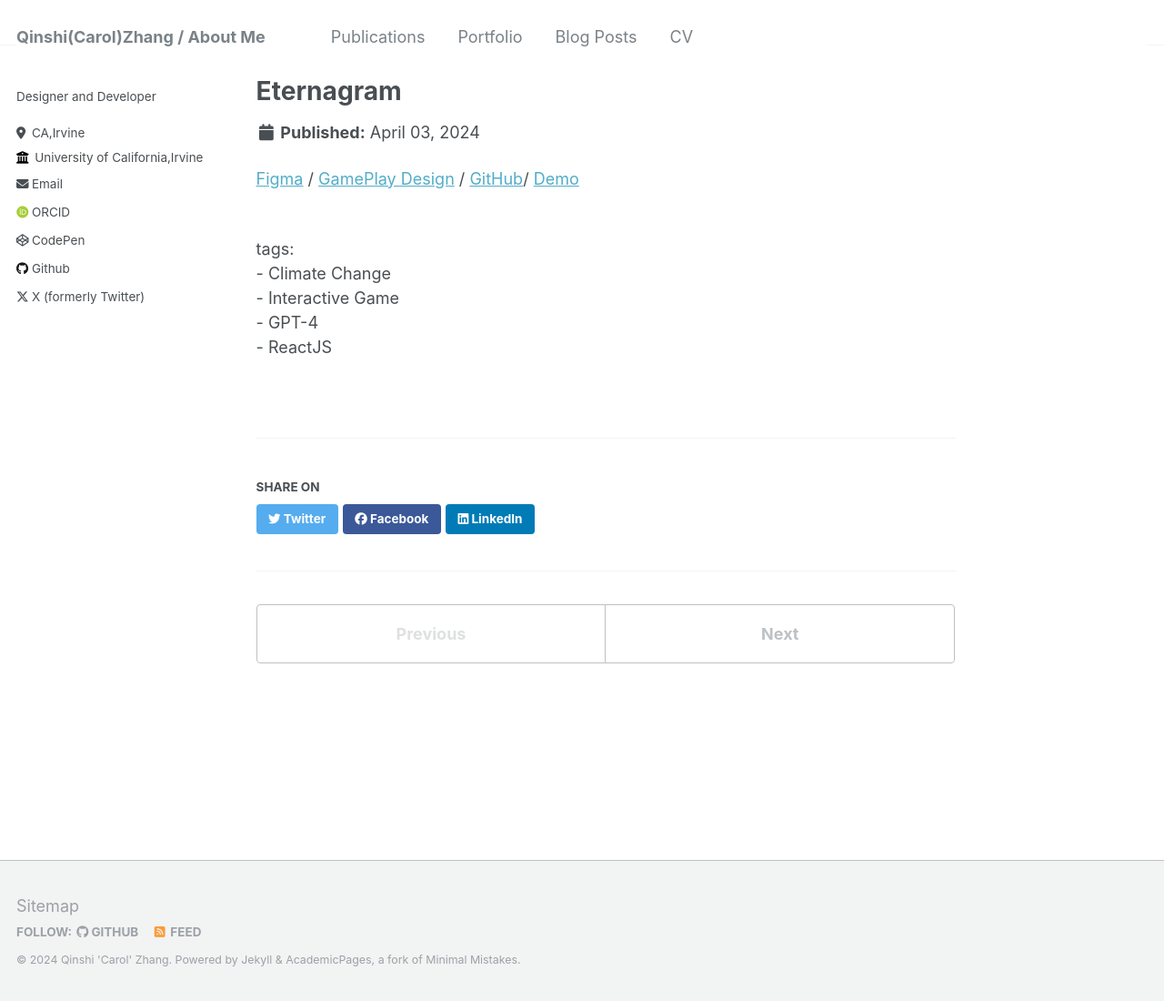
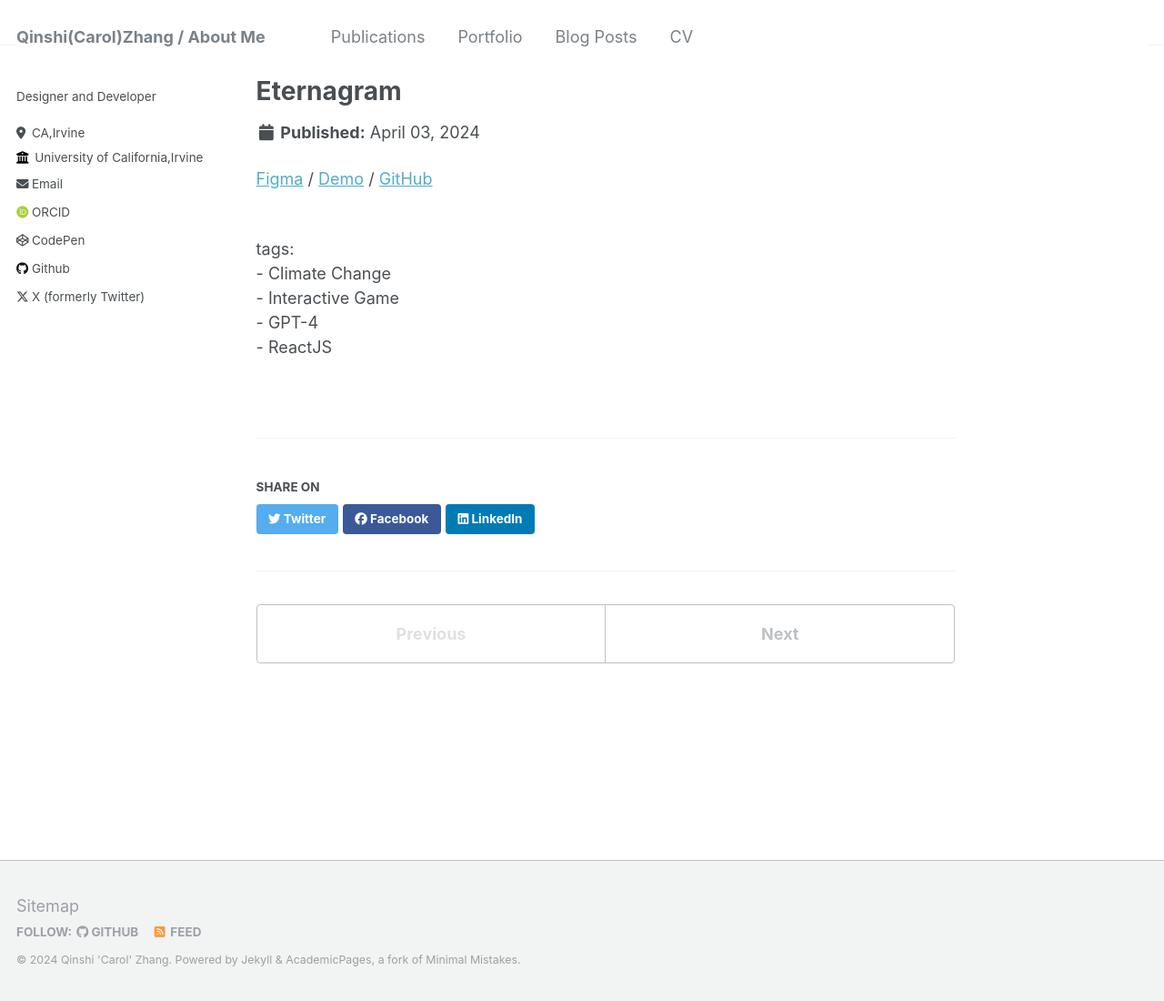
Before and after one commit to Carolzhangzz/AcademicWeb, a Jekyll site: the page built from _portfolio/portfolio-1.md, in a window 1280 px wide and 1100 px high. Shown: the whole window at 91% size. Built offline with Jekyll 4.4.1, drawn with Linux system fonts in a browser that asks for light colours; some web fonts are replaced.

Commit message:
Update portfolio-1.md

```diff
--- a/_portfolio/portfolio-1.md
+++ b/_portfolio/portfolio-1.md
@@ -6,7 +6,8 @@ collection: portfolio
 ---
 
   [Figma](https://www.figma.com/file/H8QSnFBGWVWHsr0KtDcR1x/Eternagram?type=design&node-id=102%3A3&mode=design&t=EFo6wo8ueDWTAoRD-1)
-  / [GamePlay Design](https://www.figma.com/file/H8QSnFBGWVWHsr0KtDcR1x/Eternagram?type=design&node-id=0%3A1&mode=design&t=ZgD6WHp0wjt5qgR1-1) / [GitHub](https://github.com/Carolzhangzz/Eternagram)/ [Demo](https://drive.google.com/file/d/1XllwNe9dRExplsAWpIiAOuk9snLeT8Wd/view?usp=sharing)
+  / [Demo](https://drive.google.com/file/d/1XllwNe9dRExplsAWpIiAOuk9snLeT8Wd/view?usp=sharing)
+ / [GitHub](https://github.com/Carolzhangzz/Eternagram)
   <br><br>
 
   tags: <br>
```
